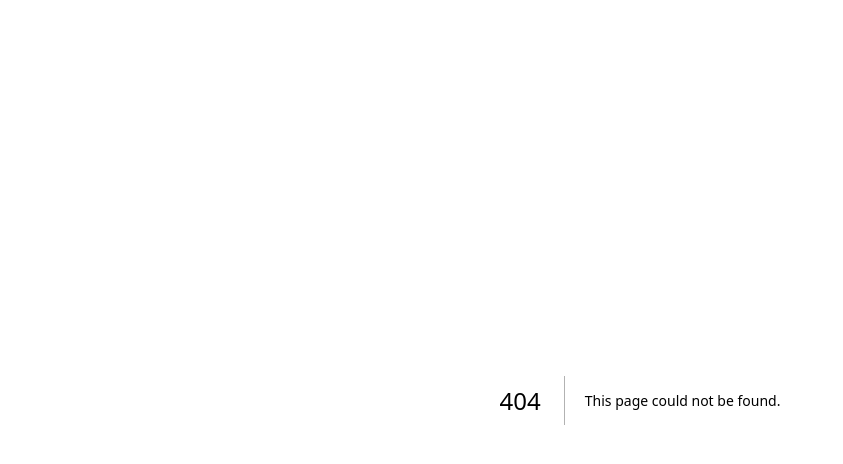
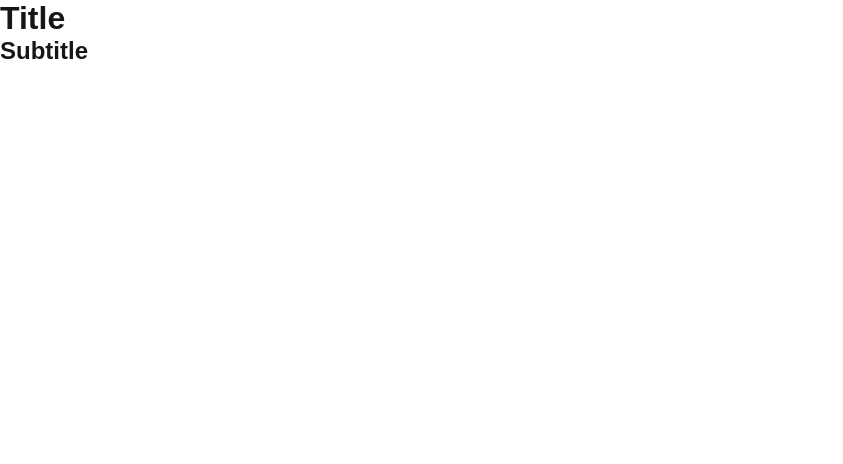
Before and after one commit to douglimaonline/JavaScript, a Next.js app in the folder Curso-nextjs/exercises/: page /basics/fragment in a window 1280 px wide. Before the commit this address had no page. Shown: the top 464 px of the page, without its empty margins (0-843 px from the left). Built offline with nearby package versions, Linux system fonts and the light colour scheme.

Commit message:
Fragment

```diff
--- /dev/null
+++ b/Curso-nextjs/exercises/pages/basics/fragment.jsx
@@ -0,0 +1,10 @@
+export default function fragment () {
+    return (
+        <>
+        <h1>Title</h1>
+        <h2>Subtitle</h2>
+        </>
+    )
+}
+
+// The <> symbol, fix the fragment error on compilation.
```
